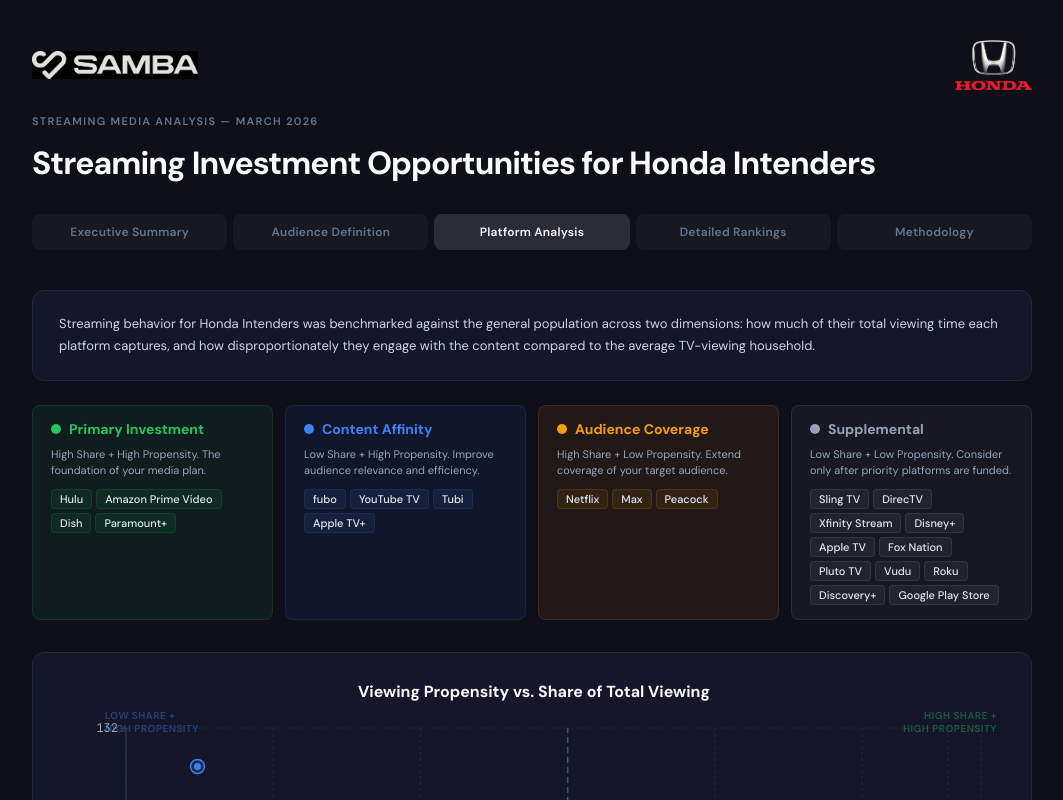
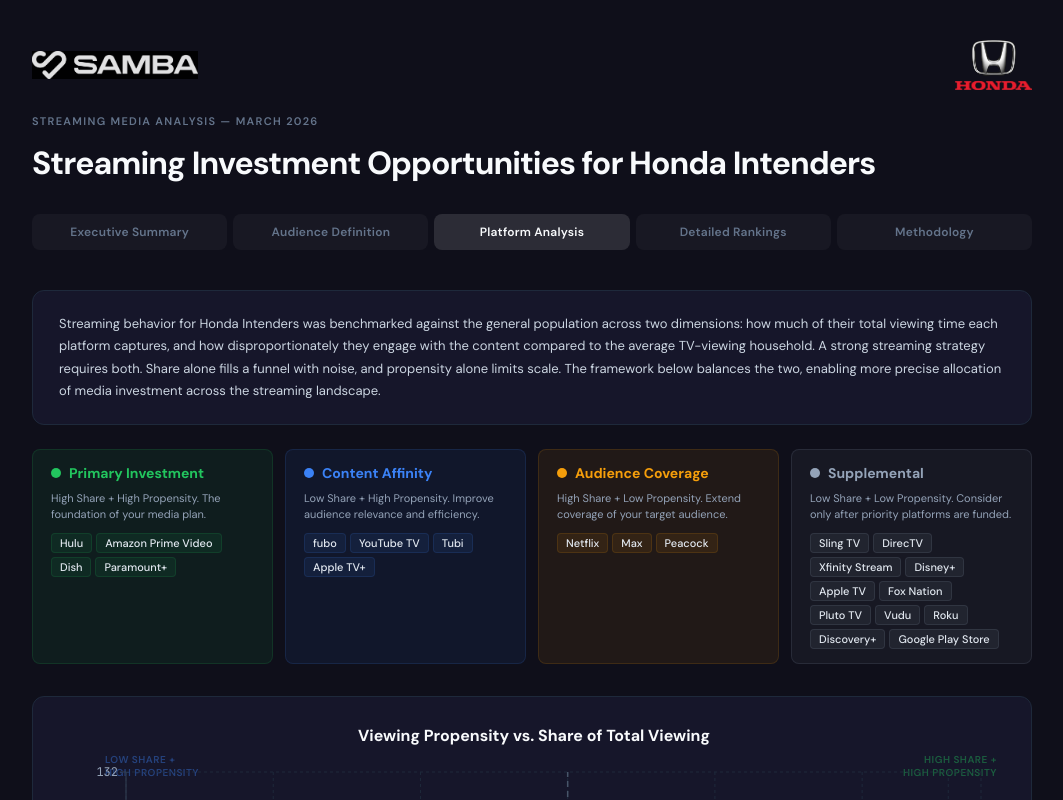
Before and after one commit to PhillipKeefe/allstate-media-planning, a React (Vite) app: page / in a window 1280 px wide. Both pictures are taken after a click on the button "Platform Analysis". Shown: the top 800 px of the page, without its empty margins (108-1171 px from the left). Built offline with nearby package versions, Linux system fonts and the light colour scheme.

Commit message:
Edit Platform Analysis copy: move intro paragraph, update sentence, remove sentence

```diff
--- a/src/App.jsx
+++ b/src/App.jsx
@@ -390,7 +390,7 @@
           padding: "22px 26px", marginBottom: 24,
         }}>
           <div style={{ fontSize: 13, color: "#cbd5e1", lineHeight: 1.7 }}>
-            Streaming behavior for Honda Intenders was benchmarked against the general population across two dimensions: how much of their total viewing time each platform captures, and how disproportionately they engage with the content compared to the average TV-viewing household.
+            Streaming behavior for Honda Intenders was benchmarked against the general population across two dimensions: how much of their total viewing time each platform captures, and how disproportionately they engage with the content compared to the average TV-viewing household. A strong streaming strategy requires both. Share alone fills a funnel with noise, and propensity alone limits scale. The framework below balances the two, enabling more precise allocation of media investment across the streaming landscape.
           </div>
         </div>
 
```
